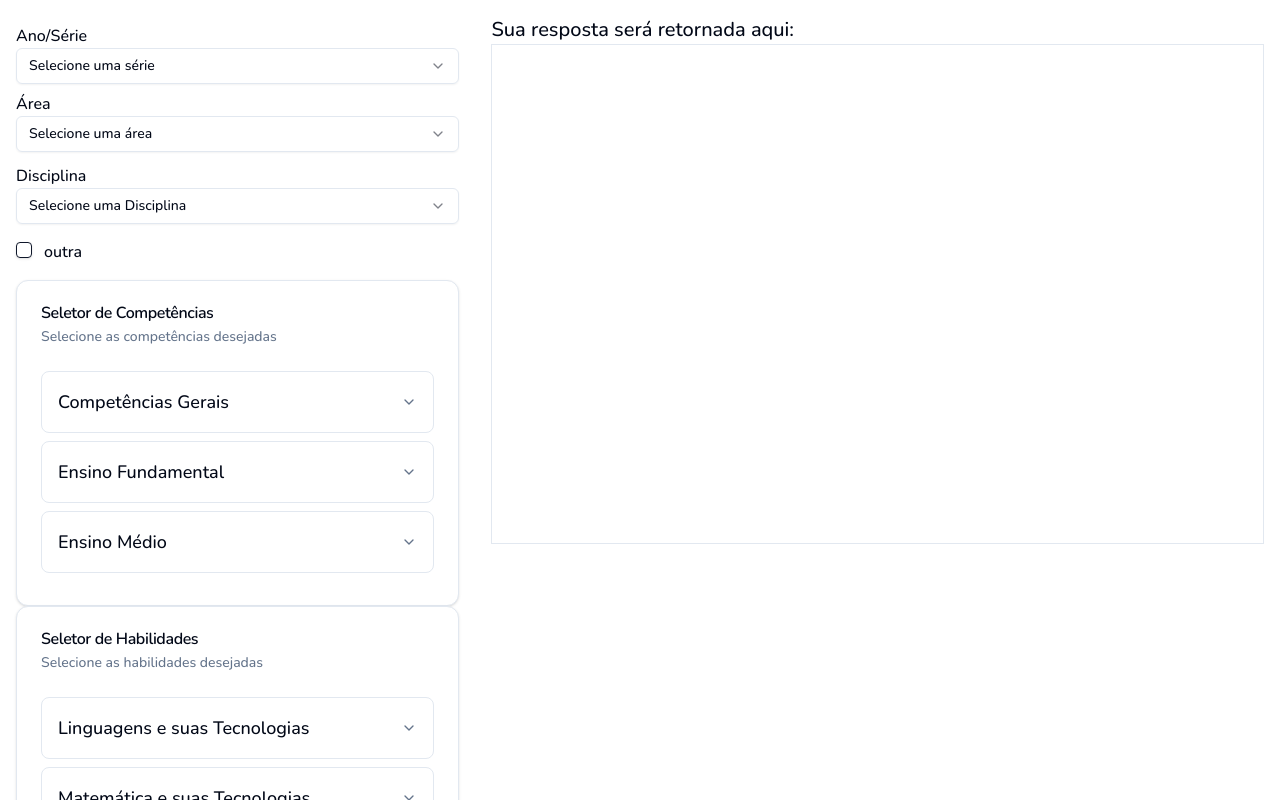
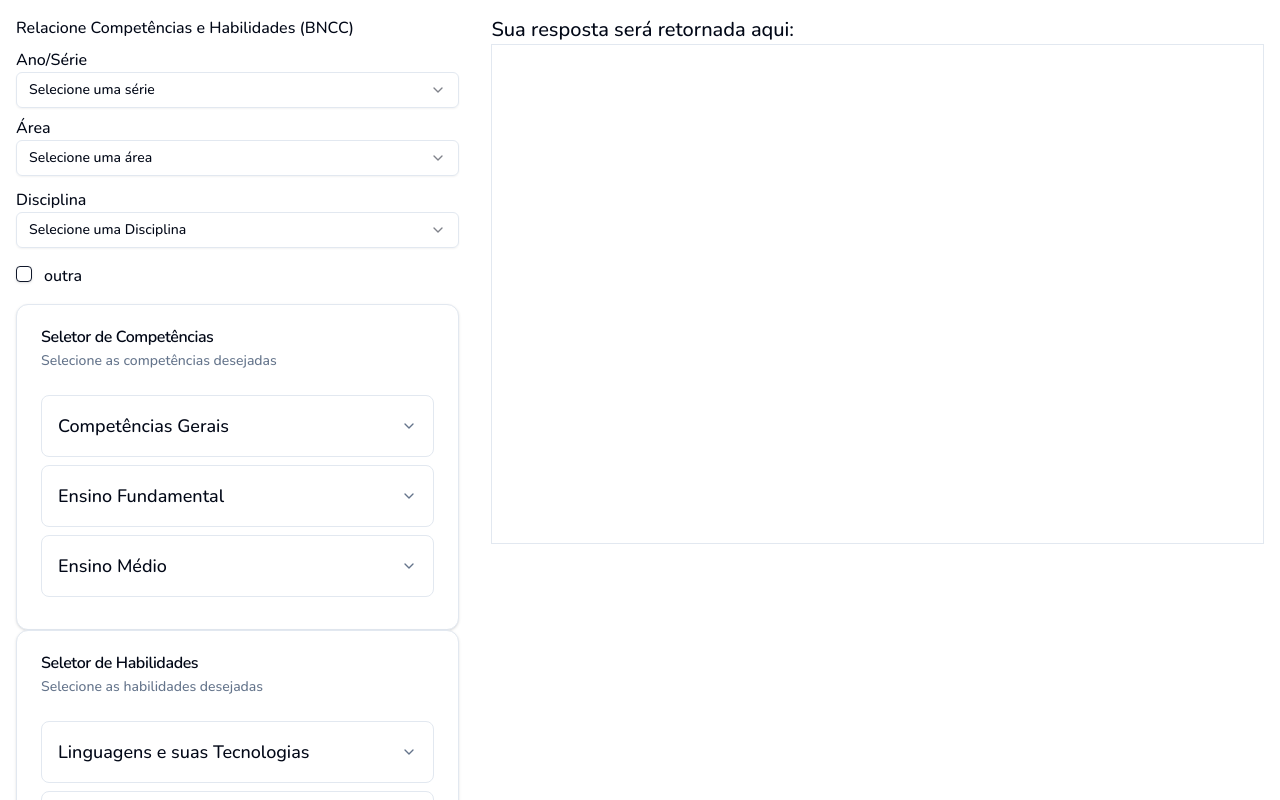
Before and after one commit to felipeeu/teacherai, a Next.js app: page /bncc/relation in a window 1280 px wide. Shown: the top 800 px of the page. Built offline with nearby package versions, Linux system fonts and the light colour scheme.

Commit message:
add title to page bncc relation

```diff
--- a/app/bncc/(creation)/relation/page.tsx
+++ b/app/bncc/(creation)/relation/page.tsx
@@ -97,6 +97,7 @@ export default function Page() {
         onSubmit={handleSubmit(onSubmit)}
       >
         <div className="flex flex-col p-4 md:h-full">
+          <h1>Relacione Competências e Habilidades (BNCC)</h1>
           <div className="flex flex-col">
             <label className="pt-2">Ano/Série</label>
             <SelectLevel setValue={setValue} />
```
